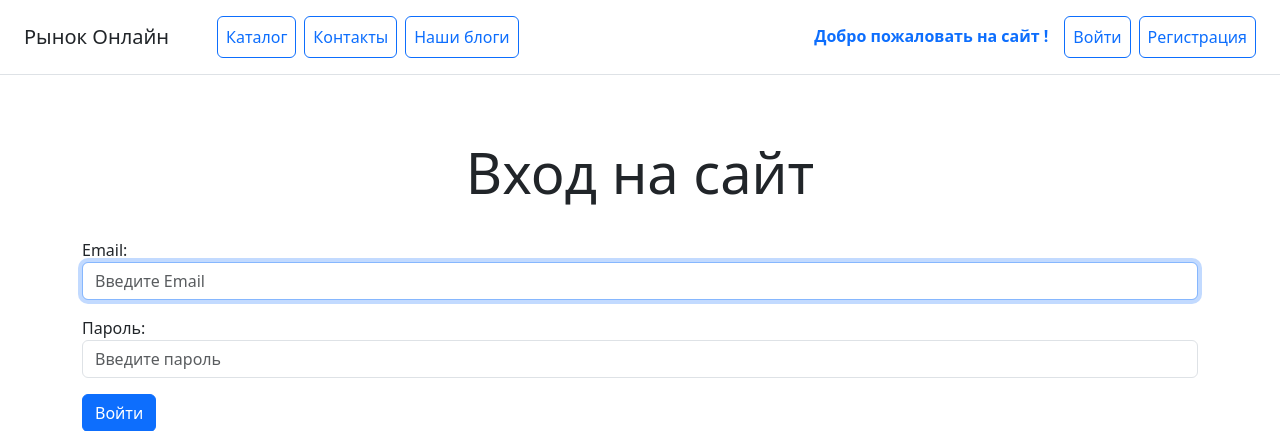
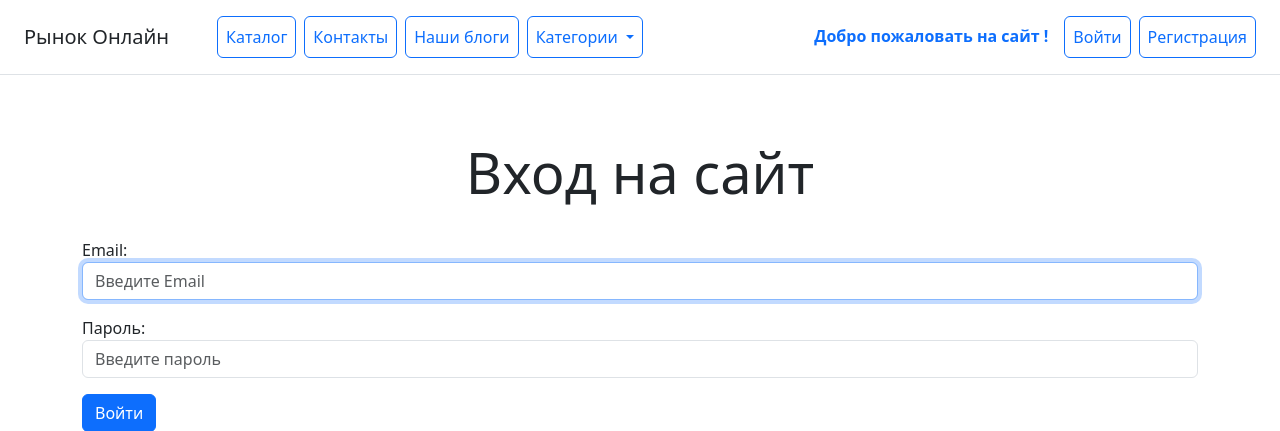
Before and after one commit to DGBIZT/acquaintancedj, a Django app: page /users/login/?next=/blog/blog/1/ in a window 1280 px wide. Shown: the top 431 px of the page. Run offline with Django 5.2, Linux system fonts and the light colour scheme; some libraries are stand-ins or nearby versions.

Commit message:
Доработан шаблон header

```diff
--- a/catalog/templates/catalog/header.html
+++ b/catalog/templates/catalog/header.html
@@ -4,8 +4,18 @@
     <nav class="ms-5 d-flex">
         <a class="p-2 btn btn-outline-primary me-2" href="/catalog/home">Каталог</a>
         <a class="p-2 btn btn-outline-primary me-2" href="/catalog/contacts/">Контакты</a>
-        <a class="p-2 btn btn-outline-primary" href="/blog/blog_list/">Наши блоги</a>
+        <a class="p-2 btn btn-outline-primary me-2 " href="/blog/blog_list/">Наши блоги</a>
     </nav>
+    <div class="dropdown  ">
+        <button class="p-2 btn btn-outline-primary dropdown-toggle" type="button" data-bs-toggle="dropdown" aria-expanded="false">
+            Категории
+        </button>
+        <ul class="dropdown-menu ">
+            <li><a class="dropdown-item" href="/catalog/category/6/">Овощи</a></li>
+            <li><a class="dropdown-item" href="/catalog/category/7/">Крупа</a></li>
+            <li><a class="dropdown-item" href="/catalog/category/8/">Фрукты</a></li>
+        </ul>
+    </div>
     <div class="ms-auto d-flex flex-wrap">
 
         {% if user.is_authenticated %}
```
